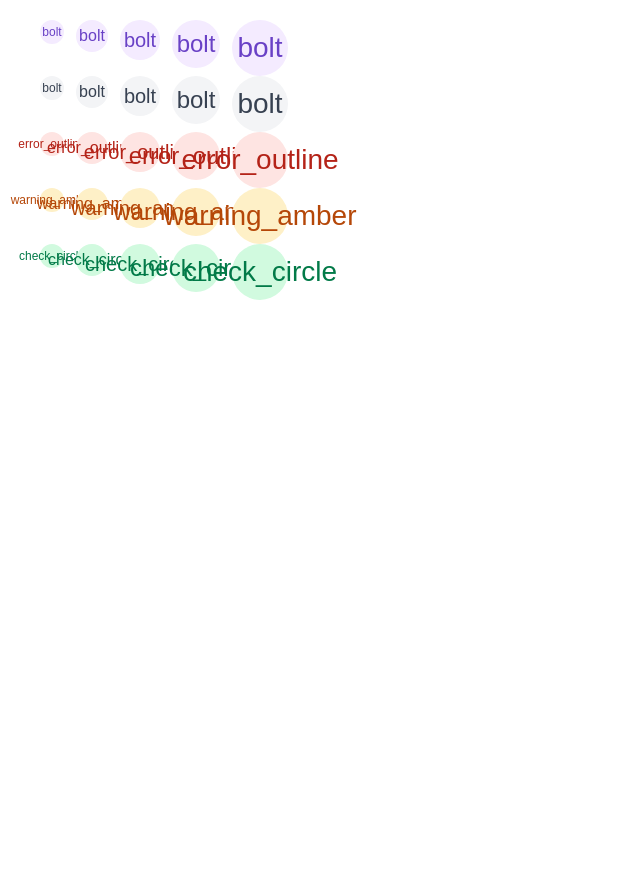
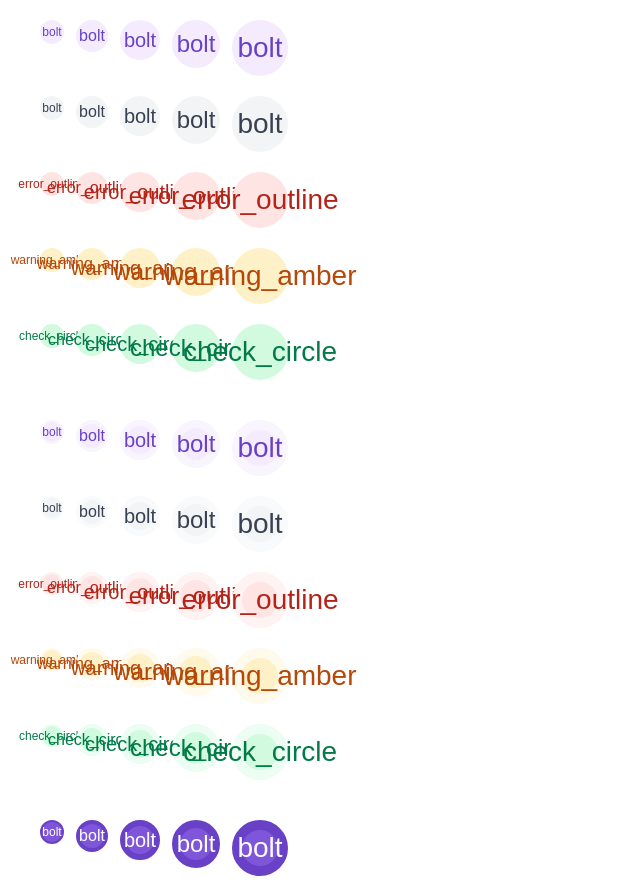
Before and after one commit to imboyo/Project--Hairiya-levenstein-website, a Nuxt app in the folder front-end/: page / in a window 1280 px wide. Shown: the top 894 px of the page, without its empty margins (0-640 px from the left). Before the commit the page ends 800 px from the top, so only its background shows below. Built offline with nearby package versions, Linux system fonts and the light colour scheme.

Commit message:
done-button-circle

```diff
--- a/front-end/components/icons/FeaturedIcon.vue
+++ b/front-end/components/icons/FeaturedIcon.vue
@@ -1,18 +1,15 @@
 <script lang="ts" setup>
 // Props
 interface Props {
+  theme: FeaturedThemeProps;
+  size: FeaturedSizeProps;
   type: FeaturedTypeProps;
-  size: FeaturedSizeProps;
-  color: FeaturedColorProps;
 }
 
 const props = defineProps<Props>();
 
 // * Class state for dynamic styling based on props used
 const featuredIconClass = {
-  type: {
-    // TODO: Buat nanti
-  },
   size: {
     circle: {
       xs: "h-[24px] w-[24px]",
@@ -28,21 +25,74 @@ const featuredIconClass = {
       lg: "text-display-xs",
       xl: "text-[28px]",
     },
+    border: {
+      theme: {
+        light: {},
+        lightOutline: {
+          xs: "border-[2px]",
+          sm: "border-[4px]",
+          md: "border-[6px]",
+          lg: "border-[8px]",
+          xl: "border-[10px]",
         },
-  color: {
-    circle: {
+        dark: {
+          xs: "border-[2px]",
+          sm: "border-[4px]",
+          md: "border-[6px]",
+          lg: "border-[8px]",
+          xl: "border-[10px]",
+        },
+      },
+    },
+  },
+  type: {
+    theme: {
+      light: {
         primary: "bg-primary-100",
         gray: "bg-gray-100",
         error: "bg-error-100",
         warning: "bg-warning-100",
         success: "bg-success-100",
       },
+      lightOutline: {
+        primary: "bg-primary-100 border-primary-50",
+        gray: "bg-gray-100 border-gray-50",
+        error: "bg-error-100 border-error-50",
+        warning: "bg-warning-100 border-warning-50",
+        success: "bg-success-100 border-success-50",
+      },
+      dark: {
+        primary: "bg-primary-600 border-primary-700",
+        gray: "bg-gray-600 border-gray-700",
+        error: "bg-error-600 border-error-700",
+        warning: "bg-warning-600 border-warning-700",
+        success: "bg-success-600 border-success-700",
+      },
+    },
     icon: {
+      theme: {
+        light: {
           primary: "text-primary-700",
           gray: "text-gray-700",
           error: "text-error-700",
           warning: "text-warning-700",
           success: "text-success-700",
+        },
+        lightOutline: {
+          primary: "text-primary-700",
+          gray: "text-gray-700",
+          error: "text-error-700",
+          warning: "text-warning-700",
+          success: "text-success-700",
+        },
+        dark: {
+          primary: "text-white",
+          gray: "text-white",
+          error: "text-white",
+          warning: "text-white",
+          success: "text-white",
+        },
+      },
     },
     materialIcon: {
       primary: "bolt",
@@ -57,12 +107,12 @@ const featuredIconClass = {
 
 <template>
   <div
-    :class="`flex justify-center items-center rounded-full ${featuredIconClass.size.circle[size]} ${featuredIconClass.color.circle[color]}`"
+    :class="`flex justify-center items-center rounded-full ${featuredIconClass.size.circle[size]} ${featuredIconClass.type.theme[theme][type]} ${featuredIconClass.size.border.theme[theme][size]}`"
   >
     <span
-      :class="`material-icons-outlined inline-block ${featuredIconClass.size.icon[size]} ${featuredIconClass.color.icon[color]}`"
+      :class="`material-icons-outlined inline-block ${featuredIconClass.size.icon[size]} ${featuredIconClass.type.icon.theme[theme][type]}`"
     >
-      {{ featuredIconClass.color.materialIcon[color] }}
+      {{ featuredIconClass.type.materialIcon[type] }}
     </span>
   </div>
 </template>
--- a/front-end/components/testing/TestingFeaturedIcon.vue
+++ b/front-end/components/testing/TestingFeaturedIcon.vue
@@ -3,41 +3,118 @@ import FeaturedIcon from "~/components/icons/FeaturedIcon.vue";
 </script>
 
 <template>
-  <div class="flex flex-col px-10 py-5">
+  <!-- Light Theme -->
+  <div class="flex flex-col px-10 py-5 gap-5">
     <div class="flex flex-row gap-3">
-      <FeaturedIcon size="xs" type="light" color="primary" />
-      <FeaturedIcon size="sm" type="light" color="primary" />
-      <FeaturedIcon size="md" type="light" color="primary" />
-      <FeaturedIcon size="lg" type="light" color="primary" />
-      <FeaturedIcon size="xl" type="light" color="primary" />
+      <FeaturedIcon size="xs" theme="light" type="primary" />
+      <FeaturedIcon size="sm" theme="light" type="primary" />
+      <FeaturedIcon size="md" theme="light" type="primary" />
+      <FeaturedIcon size="lg" theme="light" type="primary" />
+      <FeaturedIcon size="xl" theme="light" type="primary" />
     </div>
     <div class="flex flex-row gap-3">
-      <FeaturedIcon size="xs" type="light" color="gray" />
-      <FeaturedIcon size="sm" type="light" color="gray" />
-      <FeaturedIcon size="md" type="light" color="gray" />
-      <FeaturedIcon size="lg" type="light" color="gray" />
-      <FeaturedIcon size="xl" type="light" color="gray" />
+      <FeaturedIcon size="xs" theme="light" type="gray" />
+      <FeaturedIcon size="sm" theme="light" type="gray" />
+      <FeaturedIcon size="md" theme="light" type="gray" />
+      <FeaturedIcon size="lg" theme="light" type="gray" />
+      <FeaturedIcon size="xl" theme="light" type="gray" />
     </div>
     <div class="flex flex-row gap-3">
-      <FeaturedIcon size="xs" type="light" color="error" />
-      <FeaturedIcon size="sm" type="light" color="error" />
-      <FeaturedIcon size="md" type="light" color="error" />
-      <FeaturedIcon size="lg" type="light" color="error" />
-      <FeaturedIcon size="xl" type="light" color="error" />
+      <FeaturedIcon size="xs" theme="light" type="error" />
+      <FeaturedIcon size="sm" theme="light" type="error" />
+      <FeaturedIcon size="md" theme="light" type="error" />
+      <FeaturedIcon size="lg" theme="light" type="error" />
+      <FeaturedIcon size="xl" theme="light" type="error" />
     </div>
     <div class="flex flex-row gap-3">
-      <FeaturedIcon size="xs" type="light" color="warning" />
-      <FeaturedIcon size="sm" type="light" color="warning" />
-      <FeaturedIcon size="md" type="light" color="warning" />
-      <FeaturedIcon size="lg" type="light" color="warning" />
-      <FeaturedIcon size="xl" type="light" color="warning" />
+      <FeaturedIcon size="xs" theme="light" type="warning" />
+      <FeaturedIcon size="sm" theme="light" type="warning" />
+      <FeaturedIcon size="md" theme="light" type="warning" />
+      <FeaturedIcon size="lg" theme="light" type="warning" />
+      <FeaturedIcon size="xl" theme="light" type="warning" />
     </div>
     <div class="flex flex-row gap-3">
-      <FeaturedIcon size="xs" type="light" color="success" />
-      <FeaturedIcon size="sm" type="light" color="success" />
-      <FeaturedIcon size="md" type="light" color="success" />
-      <FeaturedIcon size="lg" type="light" color="success" />
-      <FeaturedIcon size="xl" type="light" color="success" />
+      <FeaturedIcon size="xs" theme="light" type="success" />
+      <FeaturedIcon size="sm" theme="light" type="success" />
+      <FeaturedIcon size="md" theme="light" type="success" />
+      <FeaturedIcon size="lg" theme="light" type="success" />
+      <FeaturedIcon size="xl" theme="light" type="success" />
+    </div>
+  </div>
+  <!-- Light Theme Outline -->
+  <div class="flex flex-col px-10 py-5 gap-5">
+    <div class="flex flex-row gap-3">
+      <FeaturedIcon size="xs" theme="lightOutline" type="primary" />
+      <FeaturedIcon size="sm" theme="lightOutline" type="primary" />
+      <FeaturedIcon size="md" theme="lightOutline" type="primary" />
+      <FeaturedIcon size="lg" theme="lightOutline" type="primary" />
+      <FeaturedIcon size="xl" theme="lightOutline" type="primary" />
+    </div>
+    <div class="flex flex-row gap-3">
+      <FeaturedIcon size="xs" theme="lightOutline" type="gray" />
+      <FeaturedIcon size="sm" theme="lightOutline" type="gray" />
+      <FeaturedIcon size="md" theme="lightOutline" type="gray" />
+      <FeaturedIcon size="lg" theme="lightOutline" type="gray" />
+      <FeaturedIcon size="xl" theme="lightOutline" type="gray" />
+    </div>
+    <div class="flex flex-row gap-3">
+      <FeaturedIcon size="xs" theme="lightOutline" type="error" />
+      <FeaturedIcon size="sm" theme="lightOutline" type="error" />
+      <FeaturedIcon size="md" theme="lightOutline" type="error" />
+      <FeaturedIcon size="lg" theme="lightOutline" type="error" />
+      <FeaturedIcon size="xl" theme="lightOutline" type="error" />
+    </div>
+    <div class="flex flex-row gap-3">
+      <FeaturedIcon size="xs" theme="lightOutline" type="warning" />
+      <FeaturedIcon size="sm" theme="lightOutline" type="warning" />
+      <FeaturedIcon size="md" theme="lightOutline" type="warning" />
+      <FeaturedIcon size="lg" theme="lightOutline" type="warning" />
+      <FeaturedIcon size="xl" theme="lightOutline" type="warning" />
+    </div>
+    <div class="flex flex-row gap-3">
+      <FeaturedIcon size="xs" theme="lightOutline" type="success" />
+      <FeaturedIcon size="sm" theme="lightOutline" type="success" />
+      <FeaturedIcon size="md" theme="lightOutline" type="success" />
+      <FeaturedIcon size="lg" theme="lightOutline" type="success" />
+      <FeaturedIcon size="xl" theme="lightOutline" type="success" />
+    </div>
+  </div>
+  <!-- Dark Theme -->
+  <div class="flex flex-col px-10 py-5 gap-5">
+    <div class="flex flex-row gap-3">
+      <FeaturedIcon size="xs" theme="dark" type="primary" />
+      <FeaturedIcon size="sm" theme="dark" type="primary" />
+      <FeaturedIcon size="md" theme="dark" type="primary" />
+      <FeaturedIcon size="lg" theme="dark" type="primary" />
+      <FeaturedIcon size="xl" theme="dark" type="primary" />
+    </div>
+    <div class="flex flex-row gap-3">
+      <FeaturedIcon size="xs" theme="dark" type="gray" />
+      <FeaturedIcon size="sm" theme="dark" type="gray" />
+      <FeaturedIcon size="md" theme="dark" type="gray" />
+      <FeaturedIcon size="lg" theme="dark" type="gray" />
+      <FeaturedIcon size="xl" theme="dark" type="gray" />
+    </div>
+    <div class="flex flex-row gap-3">
+      <FeaturedIcon size="xs" theme="dark" type="error" />
+      <FeaturedIcon size="sm" theme="dark" type="error" />
+      <FeaturedIcon size="md" theme="dark" type="error" />
+      <FeaturedIcon size="lg" theme="dark" type="error" />
+      <FeaturedIcon size="xl" theme="dark" type="error" />
+    </div>
+    <div class="flex flex-row gap-3">
+      <FeaturedIcon size="xs" theme="dark" type="warning" />
+      <FeaturedIcon size="sm" theme="dark" type="warning" />
+      <FeaturedIcon size="md" theme="dark" type="warning" />
+      <FeaturedIcon size="lg" theme="dark" type="warning" />
+      <FeaturedIcon size="xl" theme="dark" type="warning" />
+    </div>
+    <div class="flex flex-row gap-3">
+      <FeaturedIcon size="xs" theme="dark" type="success" />
+      <FeaturedIcon size="sm" theme="dark" type="success" />
+      <FeaturedIcon size="md" theme="dark" type="success" />
+      <FeaturedIcon size="lg" theme="dark" type="success" />
+      <FeaturedIcon size="xl" theme="dark" type="success" />
     </div>
   </div>
 </template>
--- a/front-end/types/featured_icon.d.ts
+++ b/front-end/types/featured_icon.d.ts
@@ -1,3 +1,3 @@
 type FeaturedSizeProps = "xs" | "sm" | "md" | "lg" | "xl";
-type FeaturedTypeProps = "light" | "light-outline" | "dark";
-type FeaturedColorProps = "primary" | "gray" | "error" | "warning" | "success";
+type FeaturedThemeProps = "light" | "lightOutline" | "dark";
+type FeaturedTypeProps = "primary" | "gray" | "error" | "warning" | "success";
```
Lines whose indentation alone changed are shown as unchanged.
